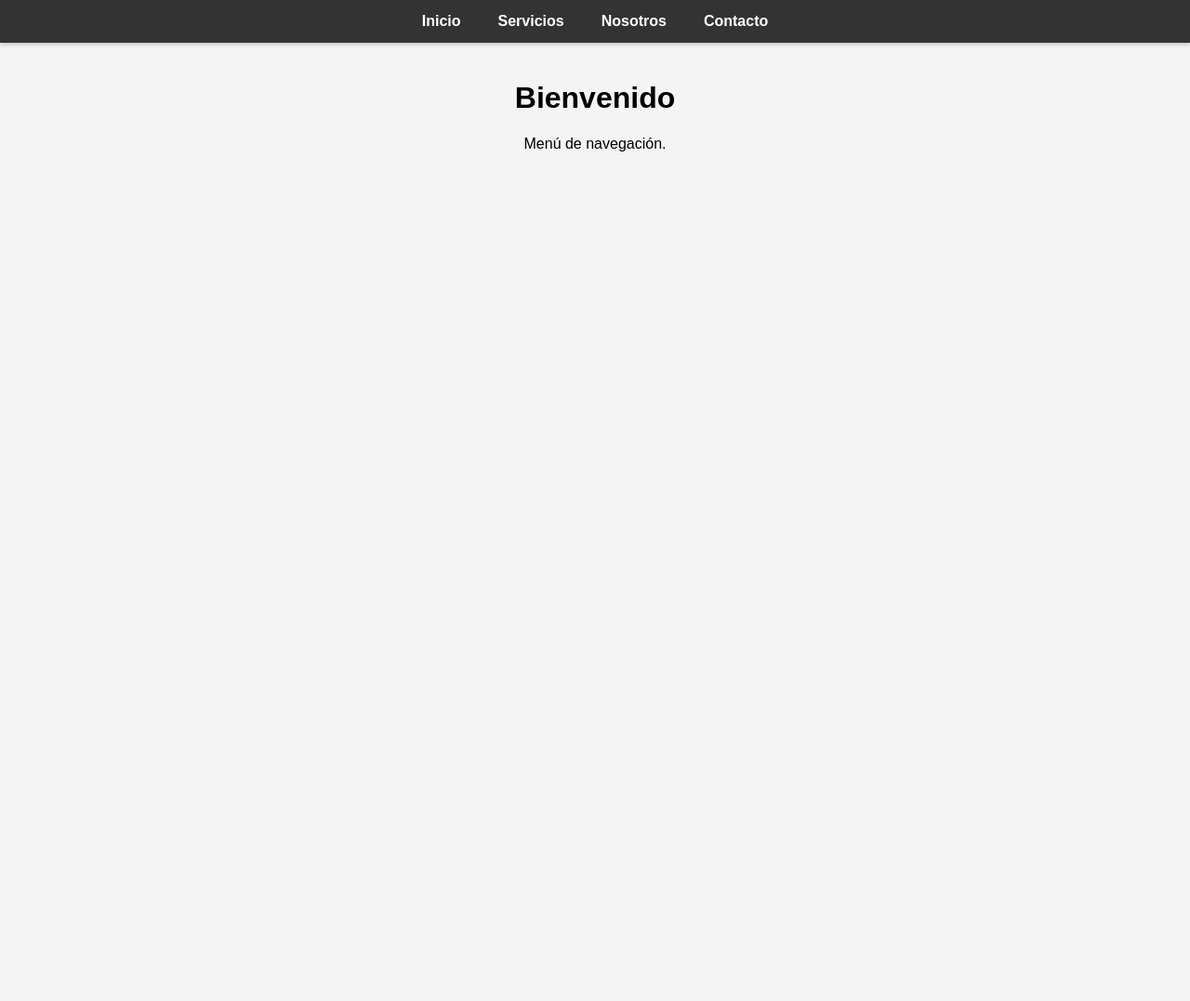
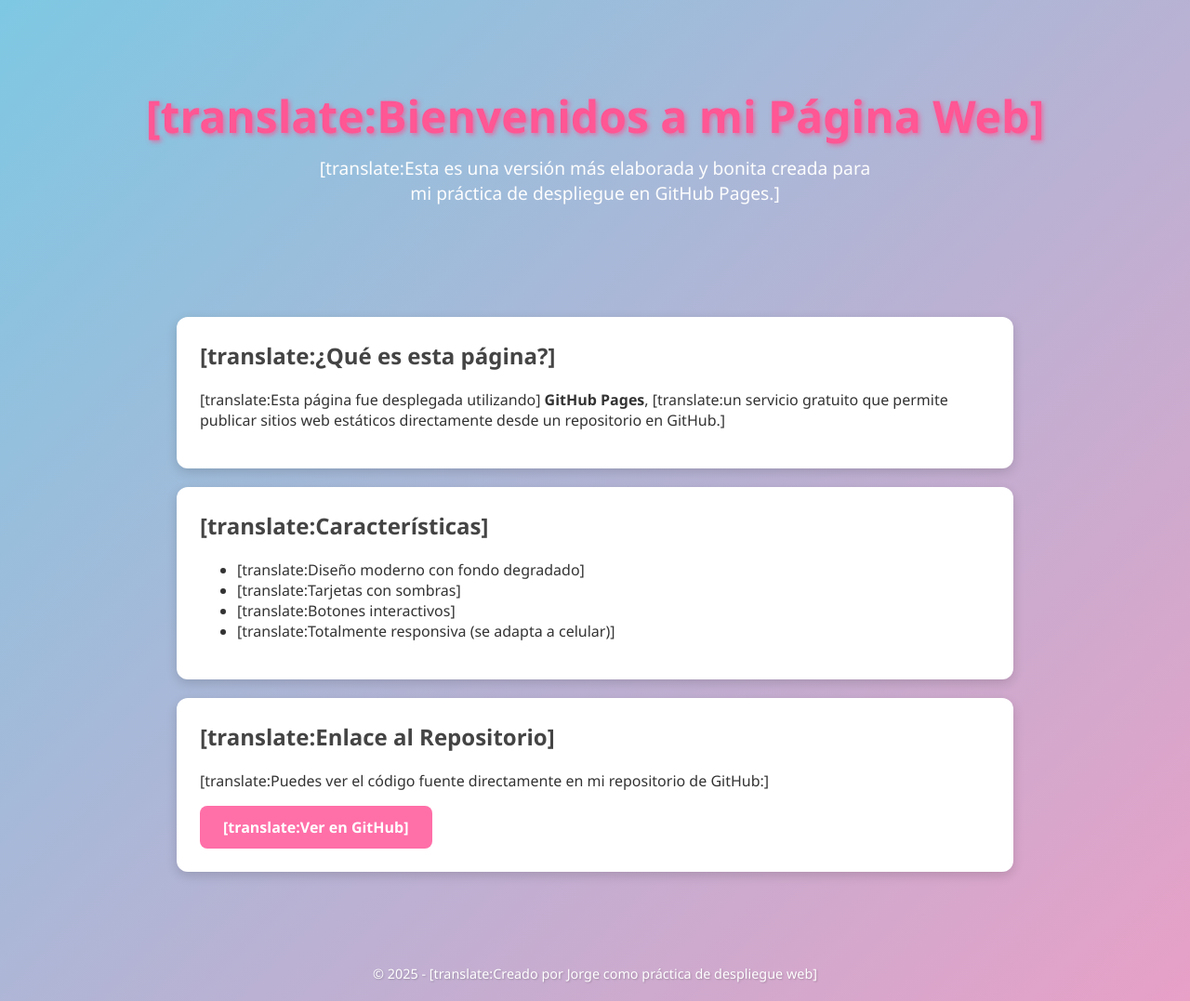
Before and after one commit to Jrobles09/practica-web-github-pages, a plain HTML site: page index.html in a window 1280 px wide. Shown: the whole page at 93% size. Before the commit the page ends 800 px from the top, so only its background shows below. Drawn offline with Linux system fonts and the light colour scheme.

Commit message:
Revamp index.html with new design and structure
Updated the layout and style of the webpage with a modern design, including a gradient background and interactive buttons.

```diff
--- a/index.html
+++ b/index.html
@@ -1,57 +1,112 @@
 <!DOCTYPE html>
 <html lang="es">
 <head>
-    <meta charset="UTF-8"/>
-    <meta name="viewport" content="width=device-width, initial-scale=1"/>
-    <title>Menú simple </title>
+<meta charset="UTF-8">
+<meta name="viewport" content="width=device-width, initial-scale=1.0">
+<title>[translate:Mi Página en GitHub Pages]</title>
 <style>
 body {
-            font-family: Arial, sans-serif;
     margin: 0;
     padding: 0;
-            background: #f4f4f4;
+    font-family: "Segoe UI", Arial, sans-serif;
+    background: linear-gradient(135deg, #7ec8e3, #e8a0c7);
+    color: #333;
 }
-        nav {
-            background-color: #333;
-            overflow: hidden;
-            box-shadow: 0 2px 4px rgba(0,0,0,0.2);
+header {
+    text-align: center;
+    padding: 60px 20px;
 }
-        nav ul {
-            list-style-type: none;
-            margin: 0;
-            padding: 0;
-            display: flex;
-            justify-content: center;
+h1 {
+    font-size: 3rem;
+    margin-bottom: 10px;
+    color: white;
+    text-shadow: 1px 1px 3px rgba(0,0,0,0.2);
+    animation: colorChange 4s infinite alternate;
 }
-        nav li {
-            display: inline;
+@keyframes colorChange {
+    0% {
+        color: white;
+        text-shadow: 1px 1px 3px rgba(0,0,0,0.2);
     }
-        nav a {
-            display: block;
+    100% {
+        color: #ff4f90;
+        text-shadow: 2px 2px 5px rgba(255,79,144,0.7);
+    }
+}
+p.subtitle {
+    font-size: 1.2rem;
+    color: #fdfdfd;
+    max-width: 600px;
+    margin: 0 auto;
+}
+.container {
+    max-width: 900px;
+    margin: 40px auto;
+    padding: 20px;
+}
+.card {
+    background: white;
+    border-radius: 12px;
+    padding: 25px;
+    margin-bottom: 20px;
+    box-shadow: 0 4px 12px rgba(0,0,0,0.15);
+}
+.card h2 {
+    margin-top: 0;
+    color: #444;
+}
+.btn {
+    display: inline-block;
+    background: #ff6fa8;
     color: white;
-            text-align: center;
-            padding: 14px 20px;
+    padding: 12px 25px;
+    border-radius: 8px;
     text-decoration: none;
     font-weight: bold;
-            transition: background-color 0.3s ease;
+    transition: 0.3s;
 }
-        nav a:hover {
-            background-color: #555;
+.btn:hover {
+    background: #ff4f90;
+}
+footer {
+    text-align: center;
+    padding: 20px;
+    margin-top: 40px;
+    color: white;
+    font-size: 0.9rem;
+    text-shadow: 1px 1px 2px rgba(0,0,0,0.2);
 }
 </style>
 </head>
 <body>
-    <nav>
+<header>
+<h1>[translate:Bienvenidos a mi Página Web]</h1>
+<p class="subtitle">[translate:Esta es una versión más elaborada y bonita creada para mi práctica de despliegue en GitHub Pages.]</p>
+</header>
+<div class="container">
+<div class="card">
+<h2>[translate:¿Qué es esta página?]</h2>
+<p>[translate:Esta página fue desplegada utilizando] <b>GitHub Pages</b>, [translate:un servicio gratuito que permite publicar sitios web estáticos directamente desde un repositorio en GitHub.]</p>
+</div>
+<div class="card">
+<h2>[translate:Características]</h2>
 <ul>
-            <li><a href="#inicio">Inicio</a></li>
-            <li><a href="#servicios">Servicios</a></li>
-            <li><a href="#nosotros">Nosotros</a></li>
-            <li><a href="#contacto">Contacto</a></li>
+<li>[translate:Diseño moderno con fondo degradado]</li>
+<li>[translate:Tarjetas con sombras]</li>
+<li>[translate:Botones interactivos]</li>
+<li>[translate:Totalmente responsiva (se adapta a celular)]</li>
 </ul>
-    </nav>
-    <div style="text-align:center; padding:20px;">
-        <h1>Bienvenido</h1>
-        <p>Menú de navegación.</p>
 </div>
+<div class="card">
+<h2>[translate:Enlace al Repositorio]</h2>
+<p>[translate:Puedes ver el código fuente directamente en mi repositorio de GitHub:]</p>
+<a class="btn" href="https://github.com/Jrobles09/practica-web-github-pages" target="_blank">
+[translate:Ver en GitHub]
+</a>
+</div>
+</div>
+<footer>
+© 2025 - [translate:Creado por Jorge como práctica de despliegue web]
+</footer>
 </body>
 </html>
```
Lines whose indentation alone changed are shown as unchanged.
